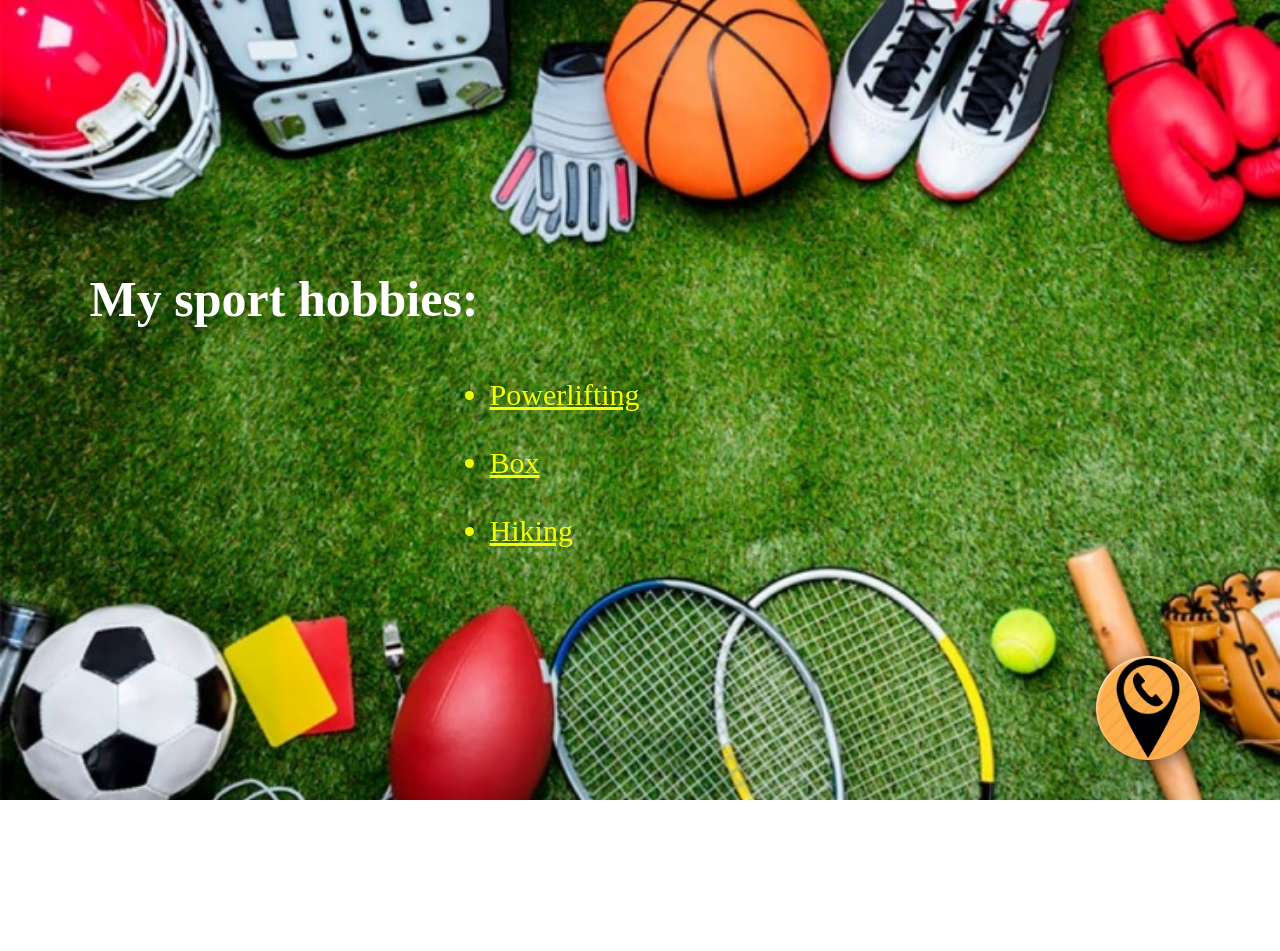
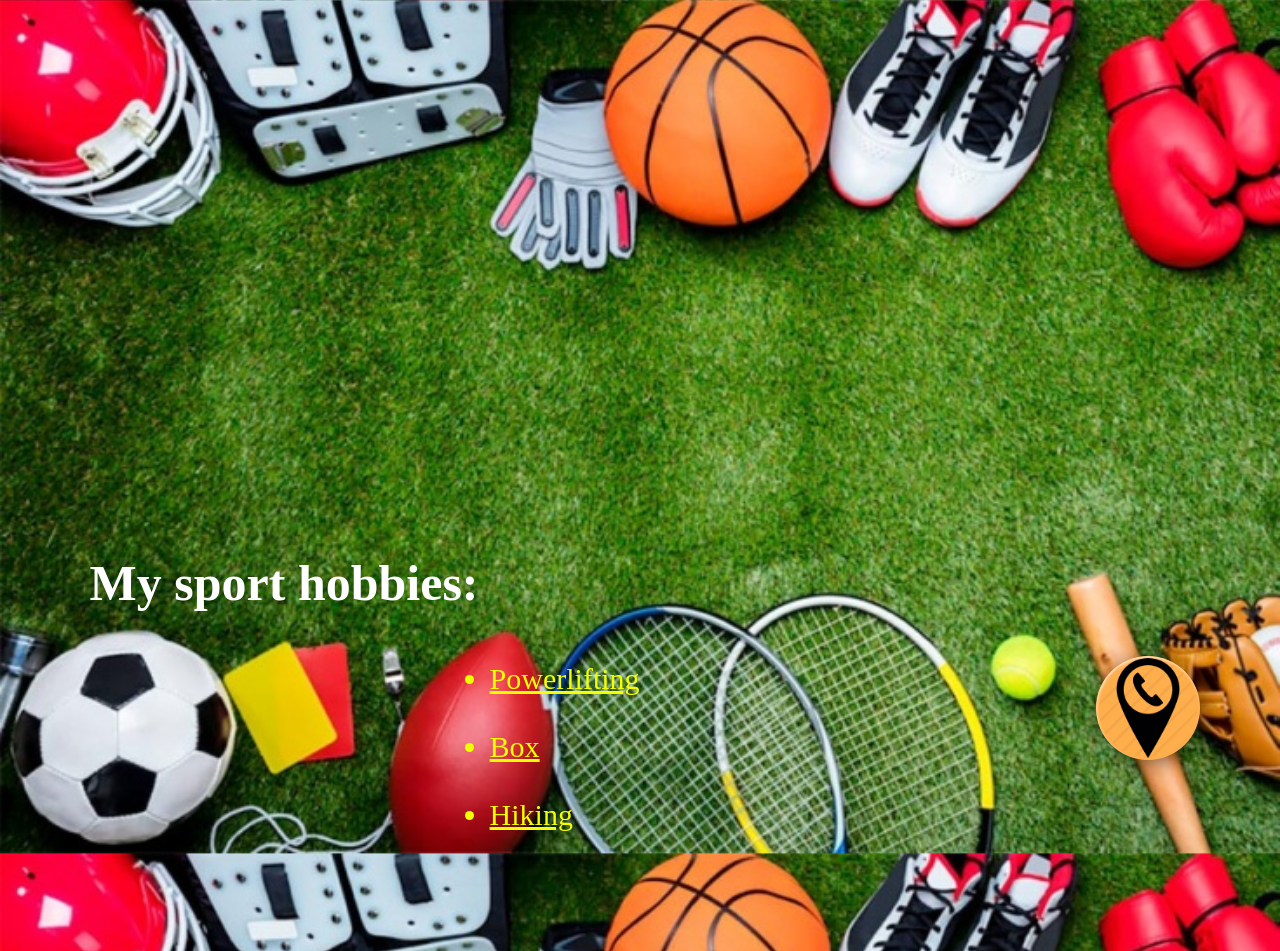
Before and after one commit to IvanKozerovsky/CV---Resume-Ivan-Kozerovsky, a plain HTML site: page Sport.html in a window 1280 px wide. Before the commit the page ends 800 px from the top, so only its background shows below. Drawn offline with Linux system fonts and the light colour scheme.

Commit message:
adaptation

```diff
--- a/css/sport.css
+++ b/css/sport.css
@@ -20,7 +20,7 @@ body {
 
 }
 h3 {
-    margin-top: 180px;
+    margin-top: 464px;
     color: rgb(255, 255, 255);
     font-size: 50px;
 }
```
